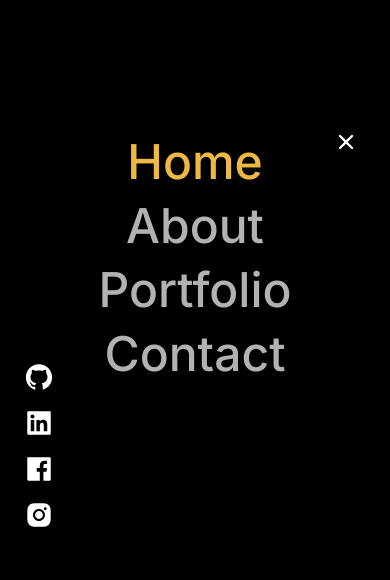
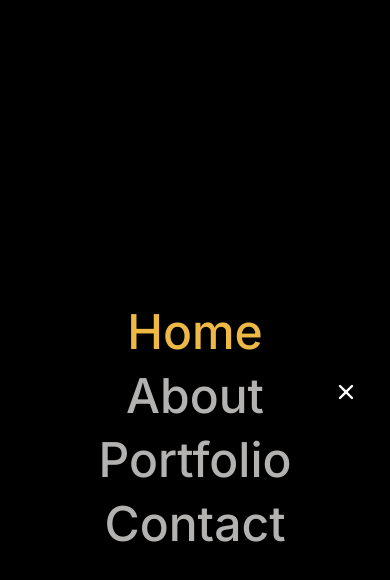
Before and after one commit to UjjwalSilwal/My-Portfolio-using-Typescript, a Next.js app: page / in a window 390 px wide. Both pictures are taken after a click on the icon 362 px from the left and 32 px from the top of the page. Shown: the top 580 px of the page. Built offline with nearby package versions, Linux system fonts and the light colour scheme.

Commit message:
adjusted css3

```diff
--- a/components/Navbar.tsx
+++ b/components/Navbar.tsx
@@ -41,7 +41,7 @@ export default function Navbar() {
     },
     visible: {
       opacity: 1,
-      y: -30,
+      y: 300,
       transition: {
         delay: 0.7
       }
@@ -69,7 +69,7 @@ export default function Navbar() {
         </div>
       </nav>
       <motion.div variants={menuVariants} initial="hidden" animate={showMenu ? "visible": "hidden"}  className="bg-Black fixed top-0 right-0 w-16 h-16 rounded-full"></motion.div>
-      <motion.nav variants={navLinkVariants} animate={showMenu ? "visible" : "hidden"} className="md:hidden it flex flex-col text-center mt-20 pt-20 py-[10rem]">
+      <motion.nav variants={navLinkVariants} animate={showMenu ? "visible" : "hidden"} className="md:hidden flex flex-col text-center h-screen ">
         {navLinks.map(navLink => (
           <Link key={navLink.label} href={navLink.path} className={`block px-3 py-2 text-5xl font-medium ${isActive(navLink.path)}`} onClick={(prev) => setShowMenu(!prev)}>
             {navLink.label}
```
